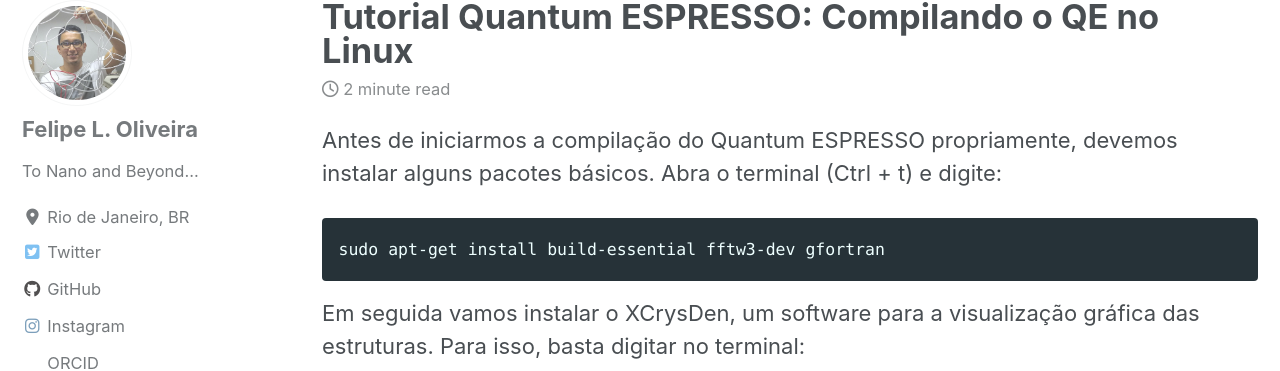
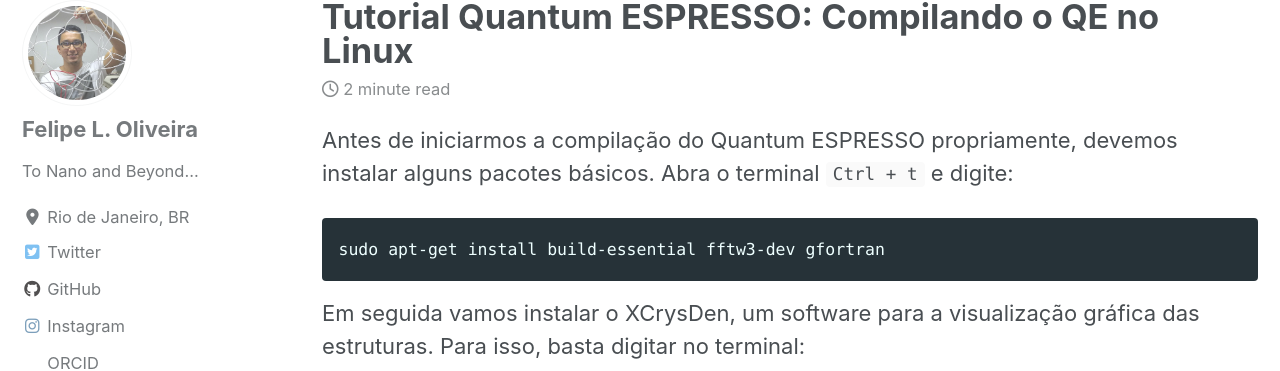
Before and after one commit to lipelopesoliveira/lipelopesoliveira.github.io, a Jekyll site: the page built from _posts/Tutorial_QE/2019-08-30-cap1-1.md, in a window 1280 px wide and 900 px high. Shown: the part 121-492 px from the top of the window. Built offline with Jekyll 4.4.1, drawn with Linux system fonts in a browser that asks for light colours; cached includes are drawn as plain includes; nearby versions of some CDN libraries.

Commit message:
Update 2019-08-30-cap1-1.md

````diff
--- a/_posts/Tutorial_QE/2019-08-30-cap1-1.md
+++ b/_posts/Tutorial_QE/2019-08-30-cap1-1.md
@@ -10,7 +10,7 @@
 ---
 
 
-Antes de iniciarmos a compilação do Quantum ESPRESSO propriamente, devemos instalar alguns pacotes básicos. Abra o terminal (Ctrl + t) e digite:
+Antes de iniciarmos a compilação do Quantum ESPRESSO propriamente, devemos instalar alguns pacotes básicos. Abra o terminal `Ctrl + t` e digite:
 
 ```bash
 sudo apt-get install build-essential fftw3-dev gfortran
````
